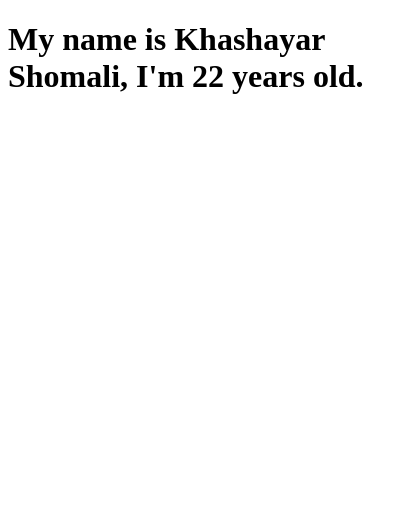
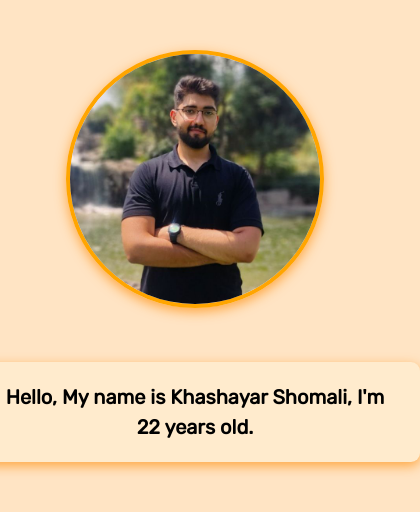
Before and after one commit to shomalikhashayar/vue3-script-setup, a Vue app: page / in a window 390 px wide. Shown: the top 512 px of the page, 420 px wide, since content can reach past the window. Built offline with nearby package versions, Linux system fonts and the light colour scheme.

Commit message:
Methods in both of them (script with setup attribute - script with no setup attribute with return).

```diff
--- a/src/App.vue
+++ b/src/App.vue
@@ -1,28 +1,117 @@
 <template>
-  <h1>My name is {{ name }}, I'm {{ age }} years old.</h1>
+  <div class="khashayar-picture">
+    <a
+      href="http://github.com/shomalikhashayar"
+      target="_blank"
+      rel="noopener noreferrer"
+    >
+      <img
+        src="../src/assets/khashayar.jpeg"
+        alt="Khashayar Shomali"
+        title="Khashayar Shomali"
+    /></a>
+  </div>
+  <div class="bio">
+    <h1 @mouseover="whenMouseOverHeading" @mouseout="whenMouseOutHeading">
+      {{ bio }}
+    </h1>
+  </div>
 </template>
 
 <script setup>
 import { ref } from "@vue/reactivity";
 
-const name = ref("Khashayar Shomali");
-const age = ref(22);
+const bio = ref("Hello, My name is Khashayar Shomali, I'm 22 years old.");
+
+const whenMouseOverHeading = () => {
+  bio.value =
+    "I'm a Software Engineer Who developing SPA websites with VUE.js ";
+};
+const whenMouseOutHeading = () => {
+  bio.value = "Hello, My name is Khashayar Shomali, I'm 22 years old.";
+};
 </script>
 
-<!-- script setup with return
+<!--
 <script>
 import { ref } from "@vue/reactivity";
 
 export default {
   setup() {
-    const name = ref("Khashayar Shomali");
-    const age = ref(22);
+    const bio = ref("Hello, My name is Khashayar Shomali, I'm 22 years old.");
+
+    const whenMouseOverHeading = () => {
+      bio.value =
+        "I'm a Software Engineer Who developing SPA websites with VUE.js ";
+    };
+
+    const whenMouseOutHeading = () => {
+      bio.value = "Hello, My name is Khashayar Shomali, I'm 22 years old.";
+    };
 
     return {
-      name,
-      age,
+      bio,
+      whenMouseOverHeading,
+      whenMouseOutHeading,
     };
   },
 };
 </script>
 -->
+<style>
+@import url("https://fonts.googleapis.com/css2?family=Rubik&display=swap");
+
+body {
+  display: flex;
+  justify-content: center;
+  margin-top: 50px;
+  background-color: bisque;
+}
+
+.bio {
+  height: 100px;
+  width: 900px;
+  background-color: blanchedalmond;
+  border-radius: 9px;
+  box-shadow: 0 4px 12px 0 rgba(255, 143, 15, 0.719);
+  display: flex;
+  justify-content: center;
+  align-items: center;
+  font-size: 12px;
+  font-family: "Rubik", sans-serif;
+  cursor: pointer;
+}
+
+@media screen and (max-width: 600px) {
+  body {
+    padding-left: 20px;
+    padding-right: 20px;
+  }
+  .bio {
+    height: 100px;
+    width: 450px;
+    font-size: 10px;
+  }
+
+  .bio h1 {
+    max-width: 400px;
+    text-align: center;
+    line-height: 30px;
+  }
+}
+.khashayar-picture img {
+  border-radius: 50%;
+  width: 250px;
+  height: 250px;
+  border: 4px solid orange;
+  box-shadow: 0 4px 12px 0 rgba(255, 143, 15, 0.719);
+  cursor: pointer;
+}
+
+.khashayar-picture {
+  display: flex;
+  justify-content: center;
+  align-items: center;
+  margin-bottom: 50px;
+}
+</style>
```
Also changed, not shown: src/components/HelloWorld.vue (deleted, +0 -56 lines), src/assets/khashayar.jpeg (added).
